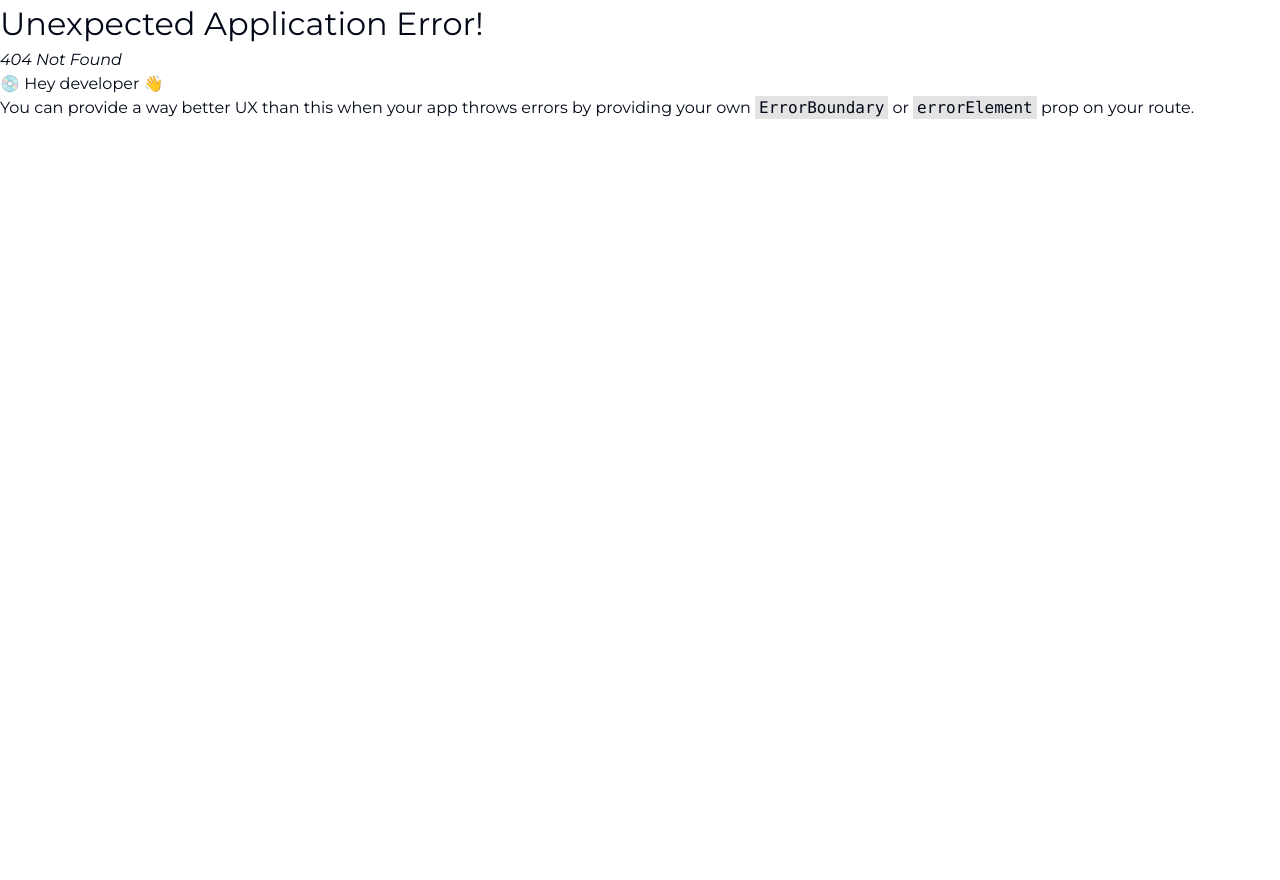
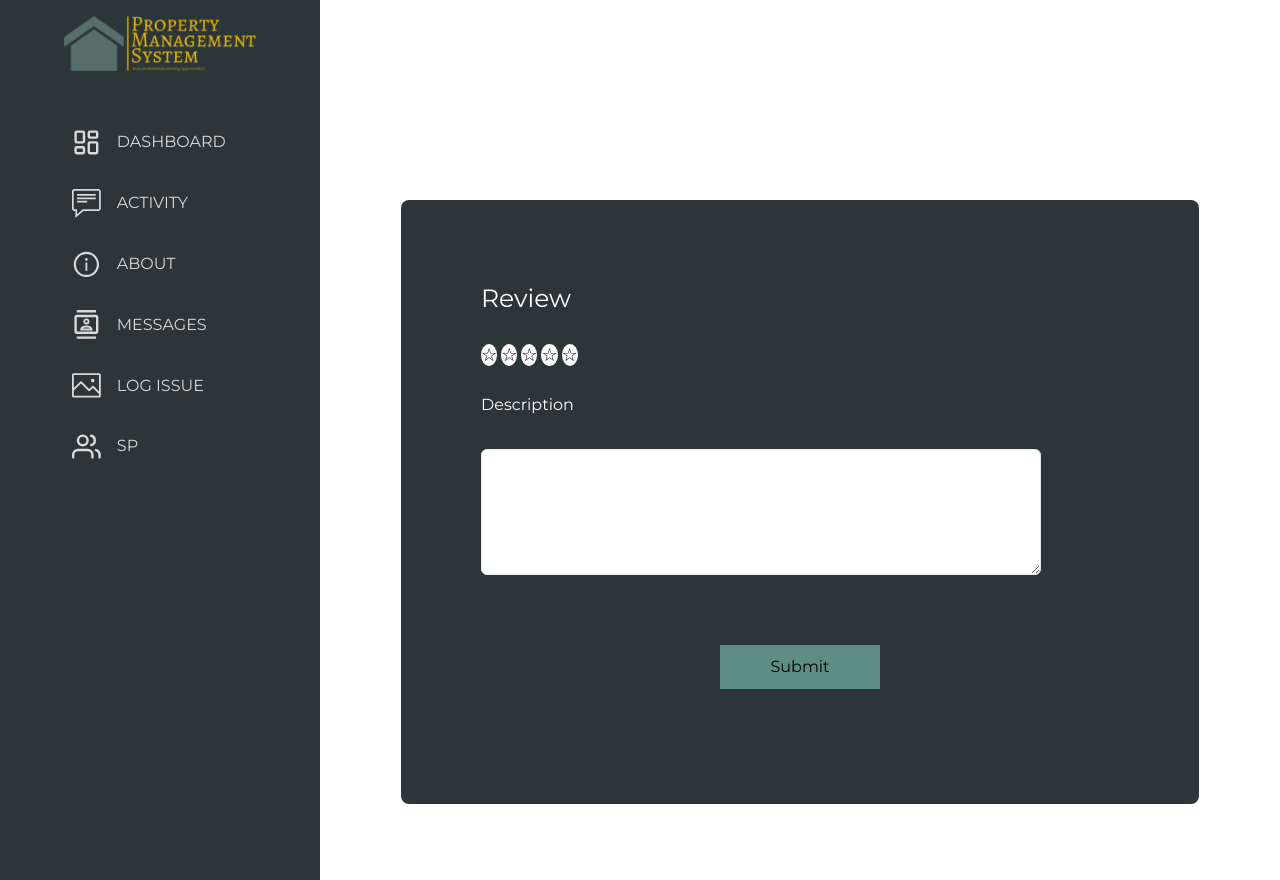
Before and after one commit to The-Winning-Team-Tshimologo/vite-react-pms, a React app: page /review in a window 1280 px wide. Before the commit this address had no page. Before the commit the page ends 800 px from the top, so only its background shows below. Built offline with nearby package versions, Linux system fonts and the light colour scheme; the HTML template or start-up script is replaced by a standard one.

Commit message:
I completed review component

```diff
--- a/src/App.jsx
+++ b/src/App.jsx
@@ -23,6 +23,7 @@ import { BookAppointment } from "./pages/bookAppointment/BookAppointment";
 import BrowseProfessionals from "./components/browseProfessionals/BrowseProfessionals";
 import Payment from "@/components/payment/Payment.jsx";
 import JobRequest from "@/components/jobRequest/JobRequest.jsx";
+import Review from "@/components/review/Review.jsx";
 
 function App({ children }) {
   const router = createBrowserRouter([
@@ -126,6 +127,14 @@ function App({ children }) {
               </ProtectedRoute>
           ),
         },
+        {
+          path: "/review",
+          element: (
+              <ProtectedRoute>
+                <Review/>
+              </ProtectedRoute>
+          ),
+        },
       ],
     },
   ]);
--- /dev/null
+++ b/src/components/review/Review.jsx
@@ -0,0 +1,70 @@
+import React, { useState } from 'react';
+import {Textarea} from "@/components/ui/textarea.jsx";
+
+const Review = () => {
+    const [rating, setRating] = useState(0);
+    const [description, setDescription] = useState('');
+    const [errorMessage, setErrorMessage] = useState('');
+
+    const handleRatingChange = (newRating) => {
+        setRating(newRating);
+    };
+
+    const handleSubmit = (event) => {
+        event.preventDefault();
+
+        // Basic form validation
+        if (rating === 0 || description.trim() === '') {
+            setErrorMessage('Please provide both rating and description.');
+            return;
+        }
+
+        // Reset error message
+        setErrorMessage('');
+
+        // Handle submission logic here
+        console.log('Rating:', rating);
+        console.log('Description:', description);
+        // You can submit the data to your backend or do any further processing here
+
+        // Clear form fields after submission
+        setRating(0);
+        setDescription('');
+    };
+
+    return (
+        <div className="review-container justify-center flex items-center">
+            <div className="mt-[200px] bg-[#2C3639] w-[798px] h-[604px] rounded-lg">
+                <div className="p-[80px] text-white">
+                    <h2 className='text-[25px]'>Review</h2>
+                    <form onSubmit={handleSubmit} className='mt-6'>
+                        <div>
+                            {[...Array(5)].map((_, index) => {
+                                const starValue = index + 1;
+                                return (
+                                    <span
+                                        key={index}
+                                        onClick={() => handleRatingChange(starValue)}
+                                        style={{ cursor: 'pointer', color: '#000000', fontSize: "18px", borderRadius: "50%", backgroundColor: "#FFFFFF", marginRight: "4px"}}
+                                    >
+                                        {starValue <= rating ? '★' : '☆'}
+                                    </span>
+                                );
+                            })}
+                        </div>
+                        <div className='mt-6'>
+                            <label htmlFor="description" style={{ color: '#FFFFFF' }} >Description</label>
+                            <Textarea id="description" value={description} onChange={(e) => setDescription(e.target.value)} className='w-[560px] h-[126px] mt-8' style={{ color: '#000000' }} />
+                        </div>
+                        {errorMessage && <p className="text-red-500 mt-2">{errorMessage}</p>}
+                        <div className='mt-[70px] text-center'>
+                            <button type="submit" style={{ color: '#000000', padding: '10px 50px' }} className='bg-[#5E8D83]'>Submit</button>
+                        </div>
+                    </form>
+                </div>
+            </div>
+        </div>
+    );
+};
+
+export default Review;
```
